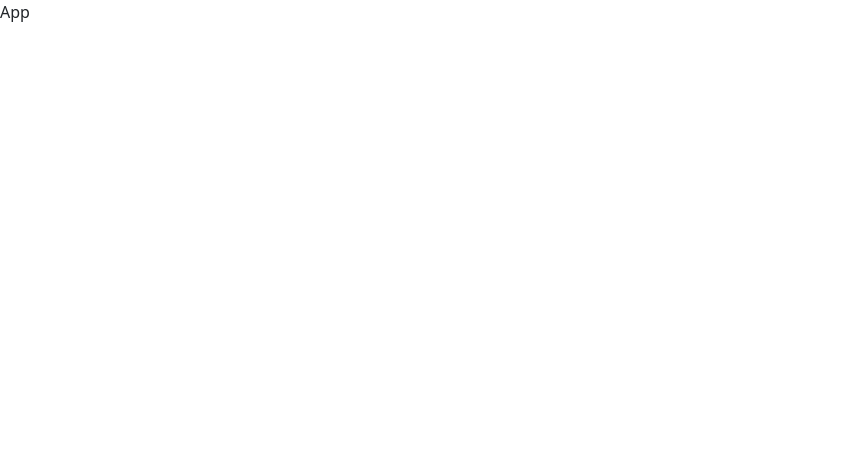
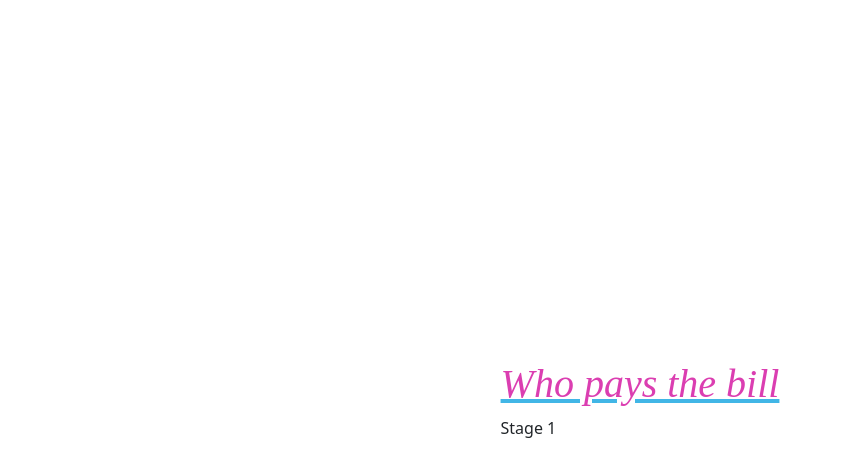
Before and after one commit to ferlobo1985/UDMY-REACT19-WPTB, a React (Vite) app: page / in a window 1280 px wide. Shown: the top 476 px of the page, without its empty margins (0-843 px from the left). Built offline with nearby package versions, Linux system fonts and the light colour scheme.

Commit message:
03-Stage display
03-Stage display

```diff
--- a/src/App.jsx
+++ b/src/App.jsx
@@ -1,3 +1,5 @@
+import { useContext } from 'react';
+import { MyContext } from './context/index.jsx'
 import 'bootstrap/dist/css/bootstrap.min.css';
 import './style/app.css'
 
@@ -5,10 +7,19 @@ import Stage1 from './components/stage_one';
 import Stage2 from './components/stage_two';
 
 const App = () => {
+  const context = useContext(MyContext);
+
   return(
-    <>
-      App
-    </>
+    <div className="wrapper">
+      <div className="center-wrapper">
+          <h1>Who pays the bill</h1>
+          { context.stage === 1?
+            <Stage1/>
+          :
+            <Stage2/>
+          }
+      </div>
+    </div>
   )
 }
 
```
